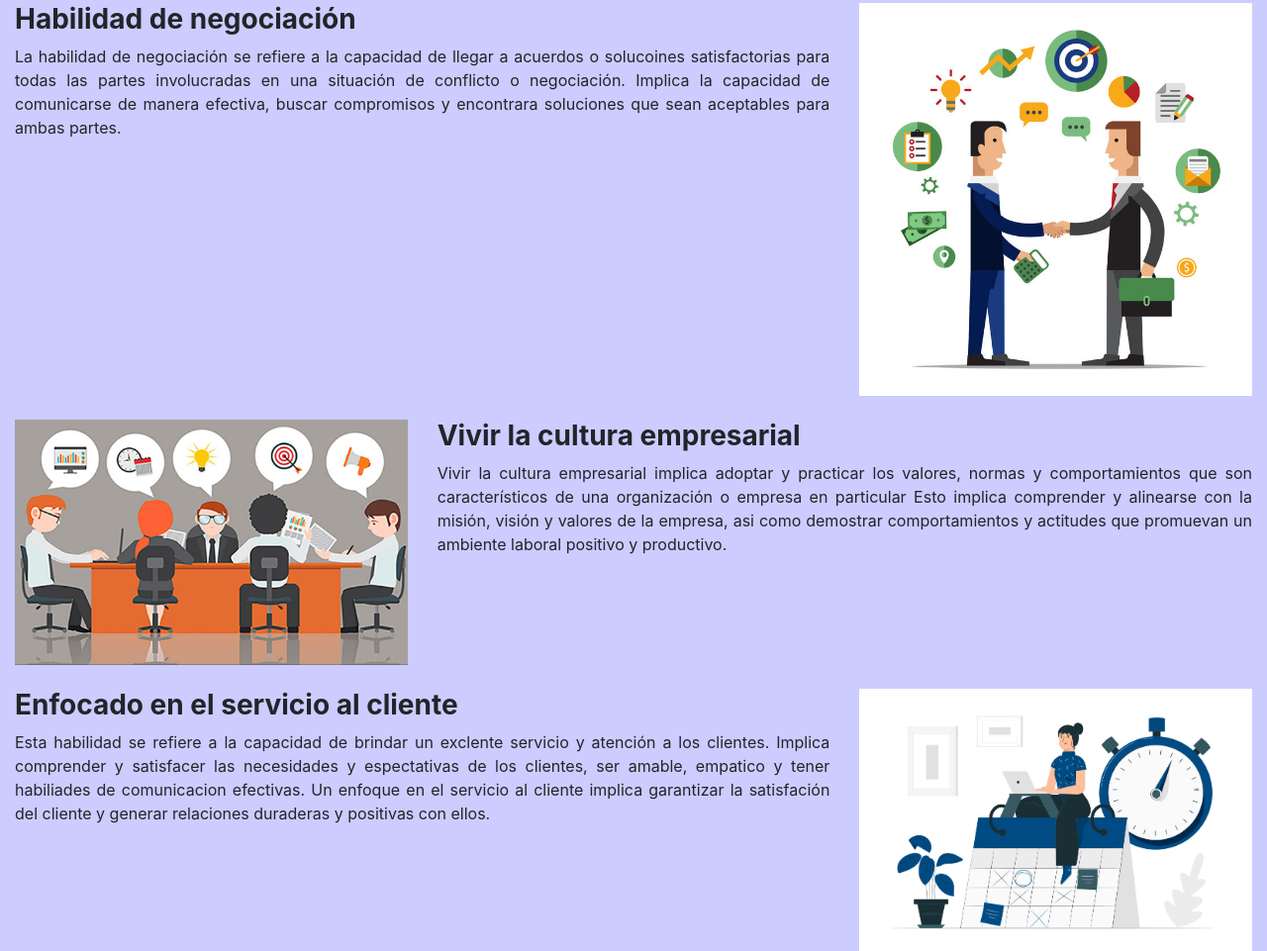
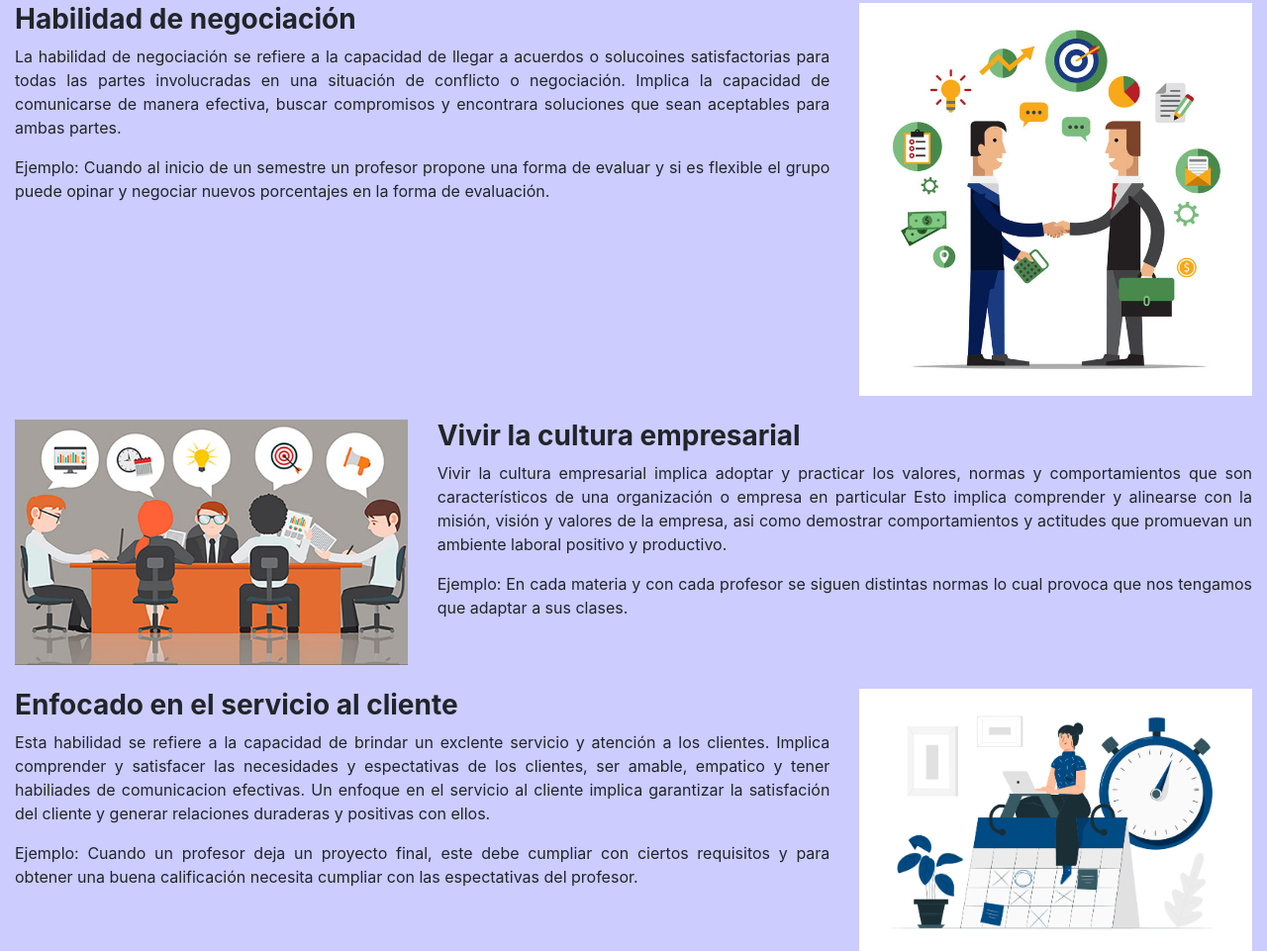
Before and after one commit to RichiLM/TIhabilidades, a plain HTML site: page index.html in a window 1280 px wide. Shown: the part 2432-3393 px from the top of the page at 99% size. Drawn offline with nearby package versions, Linux system fonts and the light colour scheme.

Commit message:
Update index.html

```diff
--- a/index.html
+++ b/index.html
@@ -123,6 +123,8 @@
                 <h3 class="display-6 font-weight-bold">Habilidad de negociación</h3>
                 <p class="fs-4 text-justify">La habilidad de negociación se refiere a la capacidad de llegar a acuerdos o solucoines satisfactorias para todas las partes involucradas en una situación de conflicto o negociación. Implica la capacidad de comunicarse de manera efectiva, buscar compromisos y encontrara soluciones que sean aceptables para ambas partes.
                 </p>
+                <p class="fs-4 text-justify"> Ejemplo: Cuando al inicio de un semestre un profesor propone una forma de evaluar y si es flexible el grupo puede opinar y negociar nuevos porcentajes en la forma de evaluación.
+                </p>
             </div>
             <div class="col-sm-12 col-md-4 col-md-4">
                 <img src="img/Negociación.jpg" alt="Imagen">
@@ -136,6 +138,8 @@
                 <h3 class="display-6 font-weight-bold">Vivir la cultura empresarial</h3>
                 <p class="fs-4 text-justify">Vivir la cultura empresarial implica adoptar y practicar los valores, normas y comportamientos que son característicos de una organización o empresa en particular Esto implica comprender y alinearse con la misión, visión y valores de la empresa, asi como demostrar comportamientos y actitudes que promuevan un ambiente laboral positivo y productivo.
                 </p>
+                <p class="fs-4 text-justify">Ejemplo: En cada materia y con cada profesor se siguen distintas normas lo cual provoca que nos tengamos que adaptar a sus clases.
+                </p>
             </div>
         </div>
         <div class="row mt-4"> <!-- img derecha -->
@@ -143,6 +147,9 @@
                 <h3 class="display-6 font-weight-bold">Enfocado en el servicio al cliente</h3>
                 <p class="fs-4 text-justify">Esta habilidad se refiere a la capacidad de brindar un exclente servicio y atención a los clientes. Implica comprender y satisfacer las necesidades y espectativas de los clientes, ser amable, empatico y tener habiliades de comunicacion efectivas. Un enfoque en el servicio al cliente implica garantizar la satisfación del cliente y generar relaciones duraderas y positivas con ellos.
                 </p>
+                <p class="fs-4 text-justify">Ejemplo: Cuando un profesor deja un proyecto final, este debe cumpliar con ciertos requisitos y para obtener una buena calificación necesita cumpliar con las espectativas del profesor.
+                </p>
+
             </div>
             <div class="col-sm-12 col-md-4 col-md-4">
                 <img src="img/tiempo.jpg" alt="Imagen">
```
